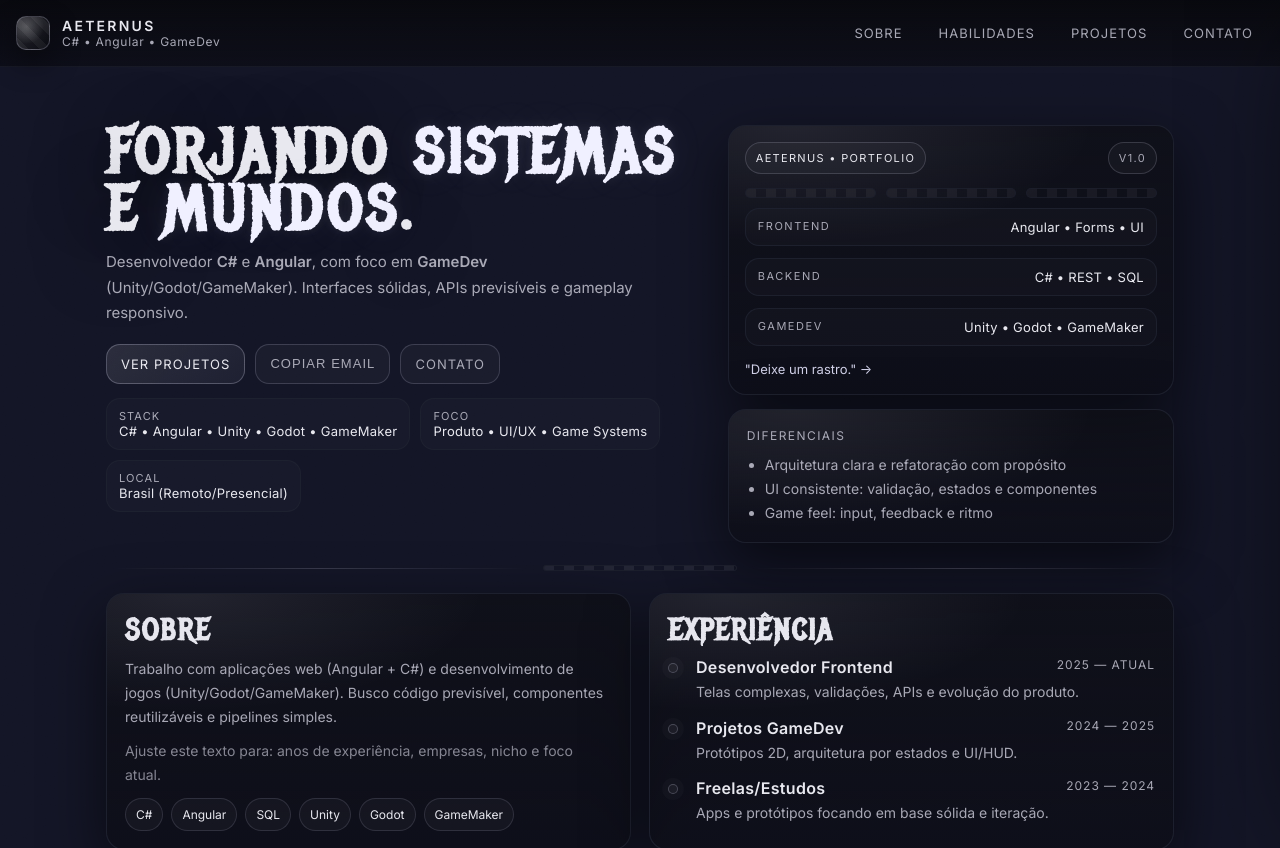
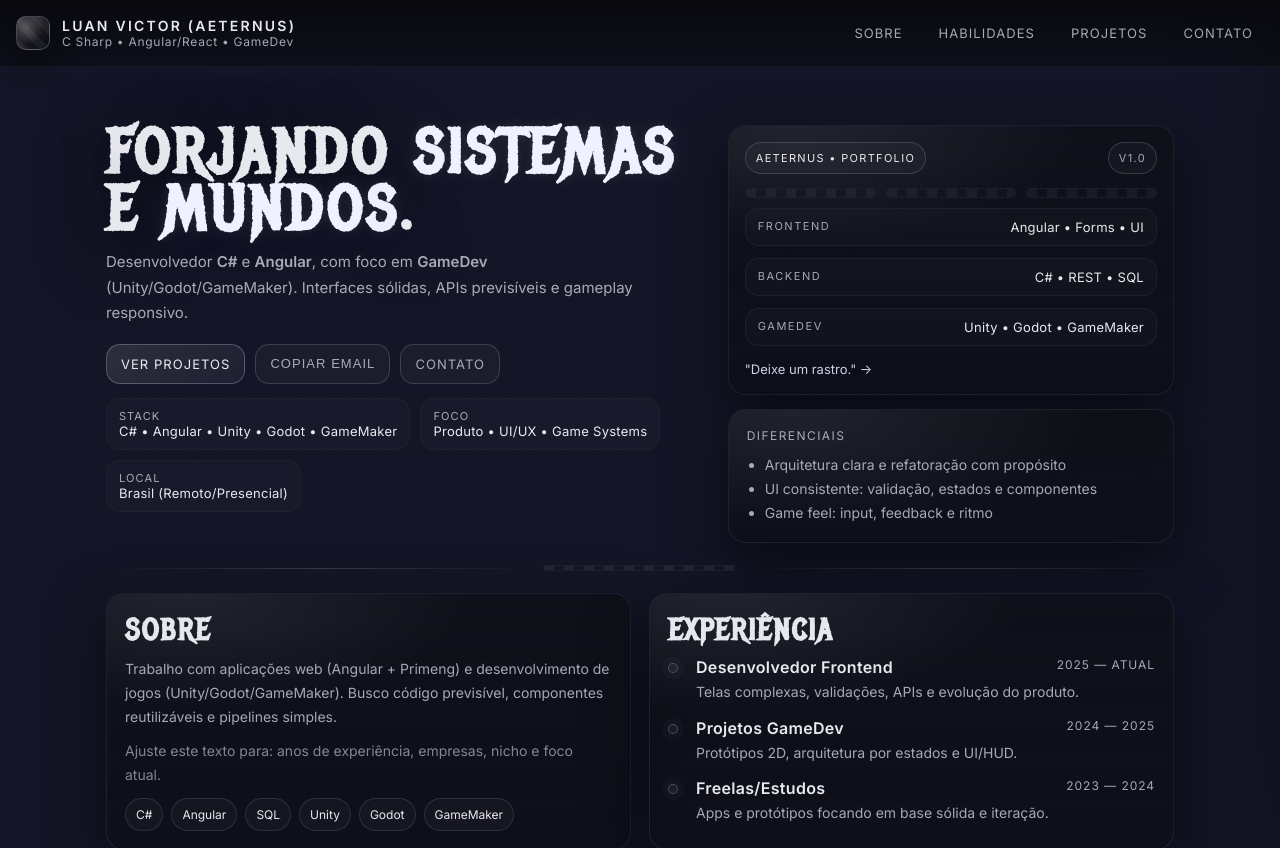
Before and after one commit to luanvictorsz/meu-blog, a React (Vite) app: page / in a window 1280 px wide. Shown: the top 848 px of the page. Built offline with nearby package versions, Linux system fonts and the light colour scheme.

Commit message:
feat: ajustes relacionados ao header

```diff
--- a/src/components/About/About.jsx
+++ b/src/components/About/About.jsx
@@ -7,7 +7,7 @@ export default function About() {
       <div className="card">
         <h2 className="h2">Sobre</h2>
         <p className="p">
-          Trabalho com aplicações web (Angular + C#) e desenvolvimento de jogos (Unity/Godot/GameMaker). Busco código
+          Trabalho com aplicações web (Angular + Primeng) e desenvolvimento de jogos (Unity/Godot/GameMaker). Busco código
           previsível, componentes reutilizáveis e pipelines simples.
         </p>
         <p className="p dim">Ajuste este texto para: anos de experiência, empresas, nicho e foco atual.</p>
--- a/src/components/Header/Header.jsx
+++ b/src/components/Header/Header.jsx
@@ -22,8 +22,8 @@ export default function Header({ onCopyEmail }) {
         <div className="brand">
           <span className="sigil" aria-hidden="true" />
           <div className="brandText">
-            <div className="name">AETERNUS</div>
-            <div className="role">C# • Angular • GameDev</div>
+            <div className="name">Luan Victor (AETERNUS)</div>
+            <div className="role">C Sharp • Angular/React • GameDev</div>
           </div>
         </div>
 
```
Also changed, not shown: index.html (+6 -5 lines), src/assets/icon.png.
